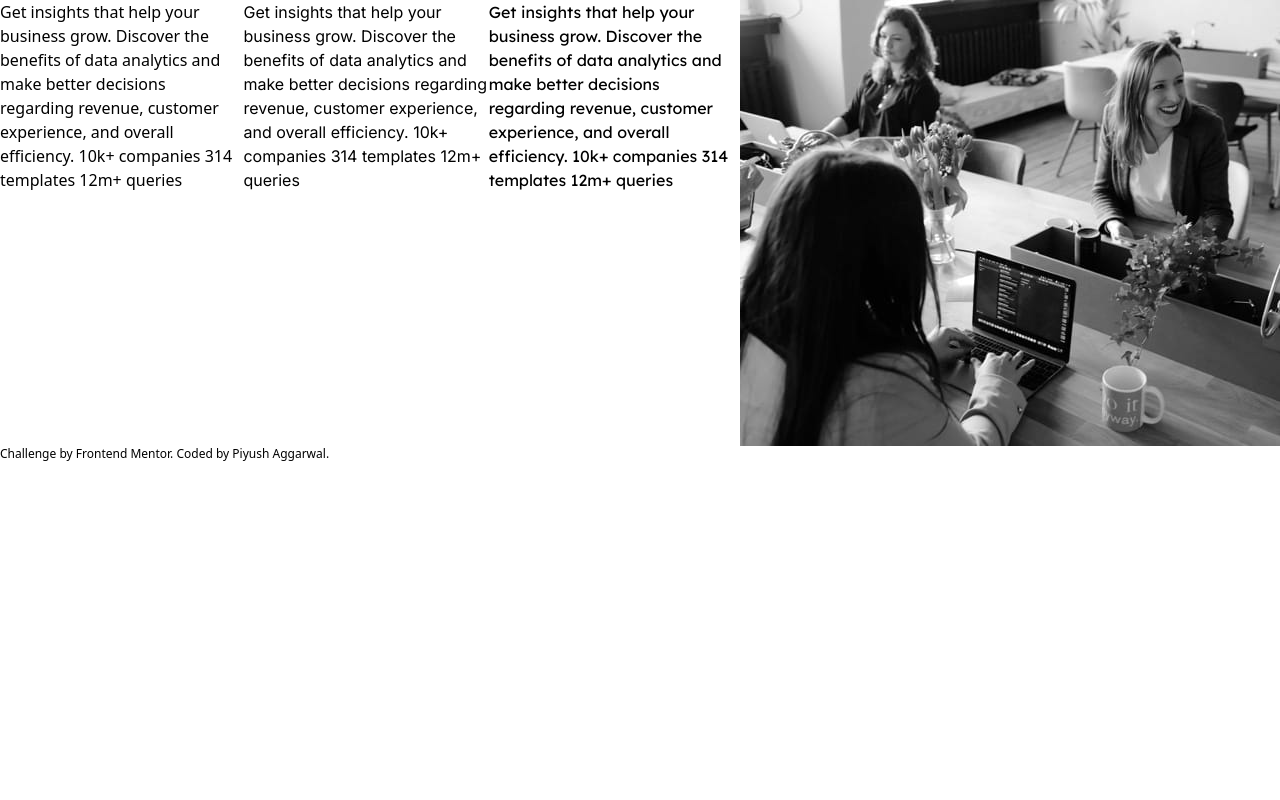
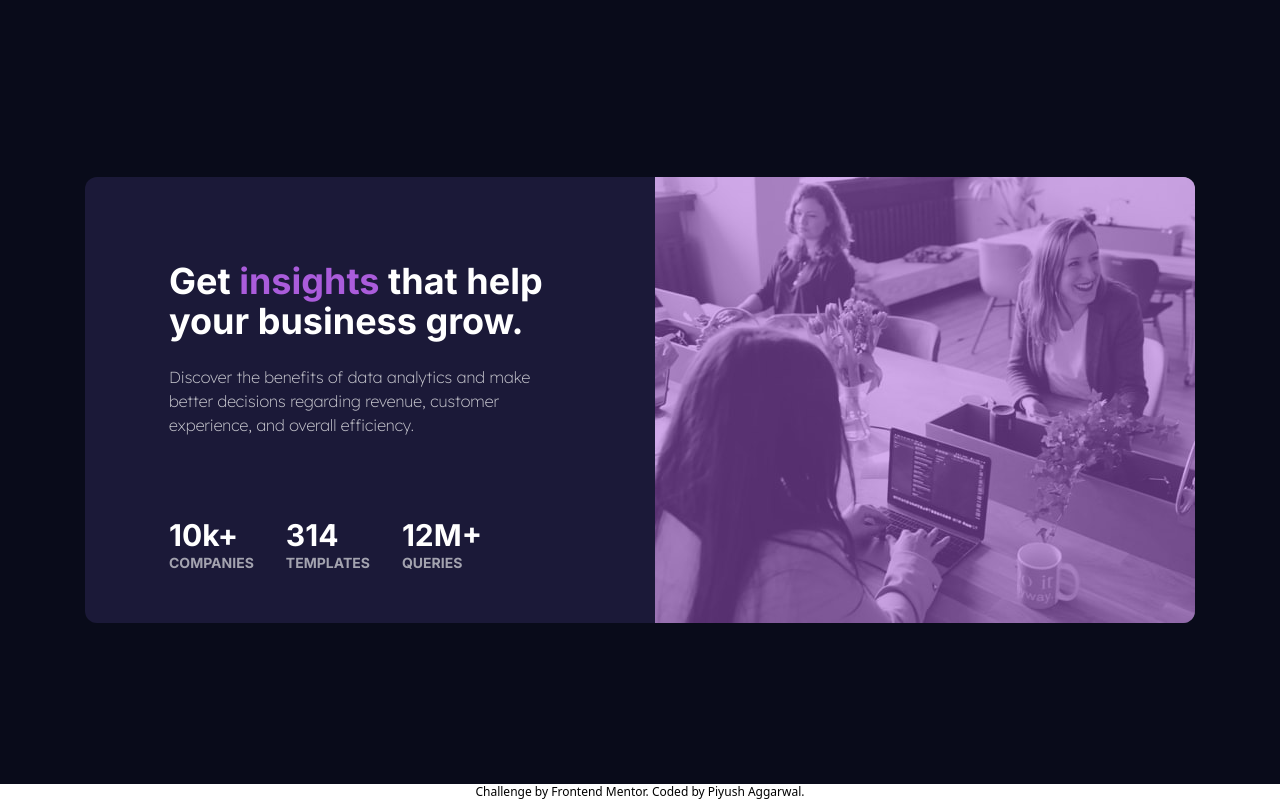
Before and after one commit to ThePiyushAggarwal/stats-preview-card-component-main, a website: page index.html in a window 1280 px wide. Drawn offline with Linux system fonts and the light colour scheme.

Commit message:
only for large screens for now

```diff
--- a/index.html
+++ b/index.html
@@ -18,31 +18,54 @@
     <link rel="stylesheet" href="styles/output.css" />
   </head>
   <body>
-    <div class="flex">
-      <p class="font-sans">
-        Get insights that help your business grow. Discover the benefits of data
-        analytics and make better decisions regarding revenue, customer
-        experience, and overall efficiency. 10k+ companies 314 templates 12m+
-        queries
+    <!-- Container Div -->
+    <div
+      class="flex flex-col justify-center align-center bg-veryDarkBlue w-screen h-screen relative"
+    >
+      <!-- Container for the element -->
+      <div
+        class="flex bg-darkDesaturatedBlue h-[446px] rounded-xl mx-auto p-0 m-0"
+      >
+        <div class="p-[84px] w-[570px]">
+          <h1 class="text-white text-4xl font-bold font-inter">
+            Get <span class="text-softViolet">insights</span> that help your
+            business grow.
+          </h1>
+          <br />
+          <p class="font-lexend text-base text-paragraph">
+            Discover the benefits of data analytics and make better decisions
+            regarding revenue, customer experience, and overall efficiency.
           </p>
-      <p class="font-inter">
-        Get insights that help your business grow. Discover the benefits of data
-        analytics and make better decisions regarding revenue, customer
-        experience, and overall efficiency. 10k+ companies 314 templates 12m+
-        queries
-      </p>
-      <p class="font-lexend">
-        Get insights that help your business grow. Discover the benefits of data
-        analytics and make better decisions regarding revenue, customer
-        experience, and overall efficiency. 10k+ companies 314 templates 12m+
-        queries
-      </p>
-
-      <img src="./images/image-header-desktop.jpg" />
+          <!-- Stats -->
+          <div
+            class="space-x-8 flex font-inter font-bold text-statHeading mt-20"
+          >
+            <div class="flex flex-col">
+              <div class="text-white text-3xl">10k+</div>
+              <div class="uppercase text-sm">companies</div>
+            </div>
+            <div class="flex flex-col">
+              <div class="text-white text-3xl">314</div>
+              <div class="uppercase text-sm">templates</div>
+            </div>
+            <div class="flex flex-col uppercase">
+              <div class="text-white text-3xl">12m+</div>
+              <div class="uppercase text-sm">queries</div>
+            </div>
+          </div>
+        </div>
+        <div class="relative">
+          <div
+            class="w-[540px] h-[446px] bg-softViolet opacity-50 absolute rounded-r-xl"
+          ></div>
+          <img class="rounded-r-xl" src="./images/image-header-desktop.jpg" />
+        </div>
       </div>
 
       <!-- Attribution -->
-    <div class="text-xs">
+      <div
+        class="text-xs text-black text-center bg-white absolute bottom-0 w-screen"
+      >
         Challenge by
         <a href="https://www.frontendmentor.io?ref=challenge" target="_blank"
           >Frontend Mentor</a
@@ -51,5 +74,6 @@
           >Piyush Aggarwal</a
         >.
       </div>
+    </div>
   </body>
 </html>
--- a/styles/input.css
+++ b/styles/input.css
@@ -2,7 +2,7 @@
 @import url('https://fonts.googleapis.com/css2?family=Inter:wght@400;700&display=swap');
 
 /* font Lexend Deca */
-@import url('https://fonts.googleapis.com/css2?family=Lexend+Deca&display=swap');
+@import url('https://fonts.googleapis.com/css2?family=Lexend+Deca:wght@200&display=swap');
 
 @tailwind base;
 @tailwind components;
```
Also changed, not shown: styles/output.css. Lines whose indentation alone changed are shown as unchanged.
